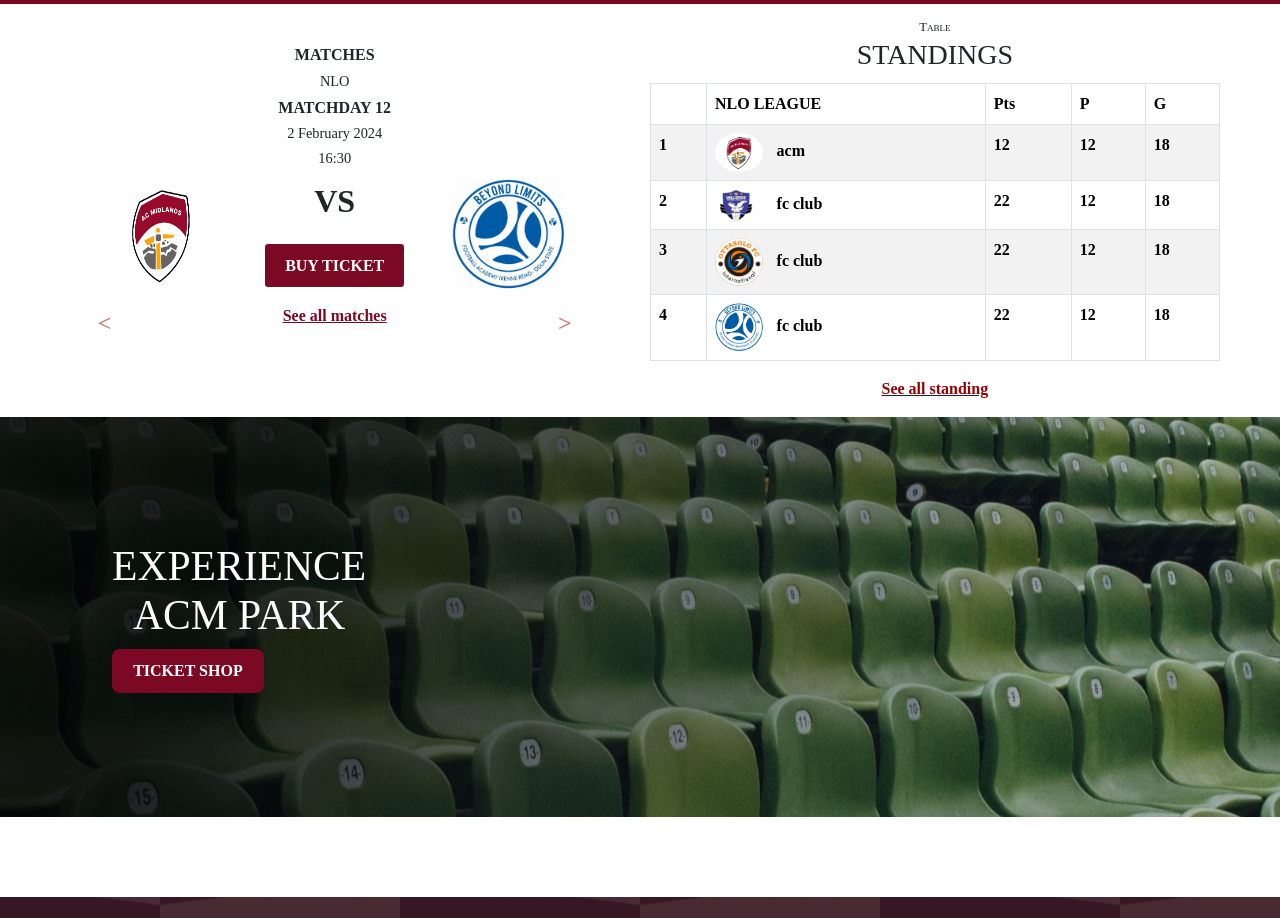
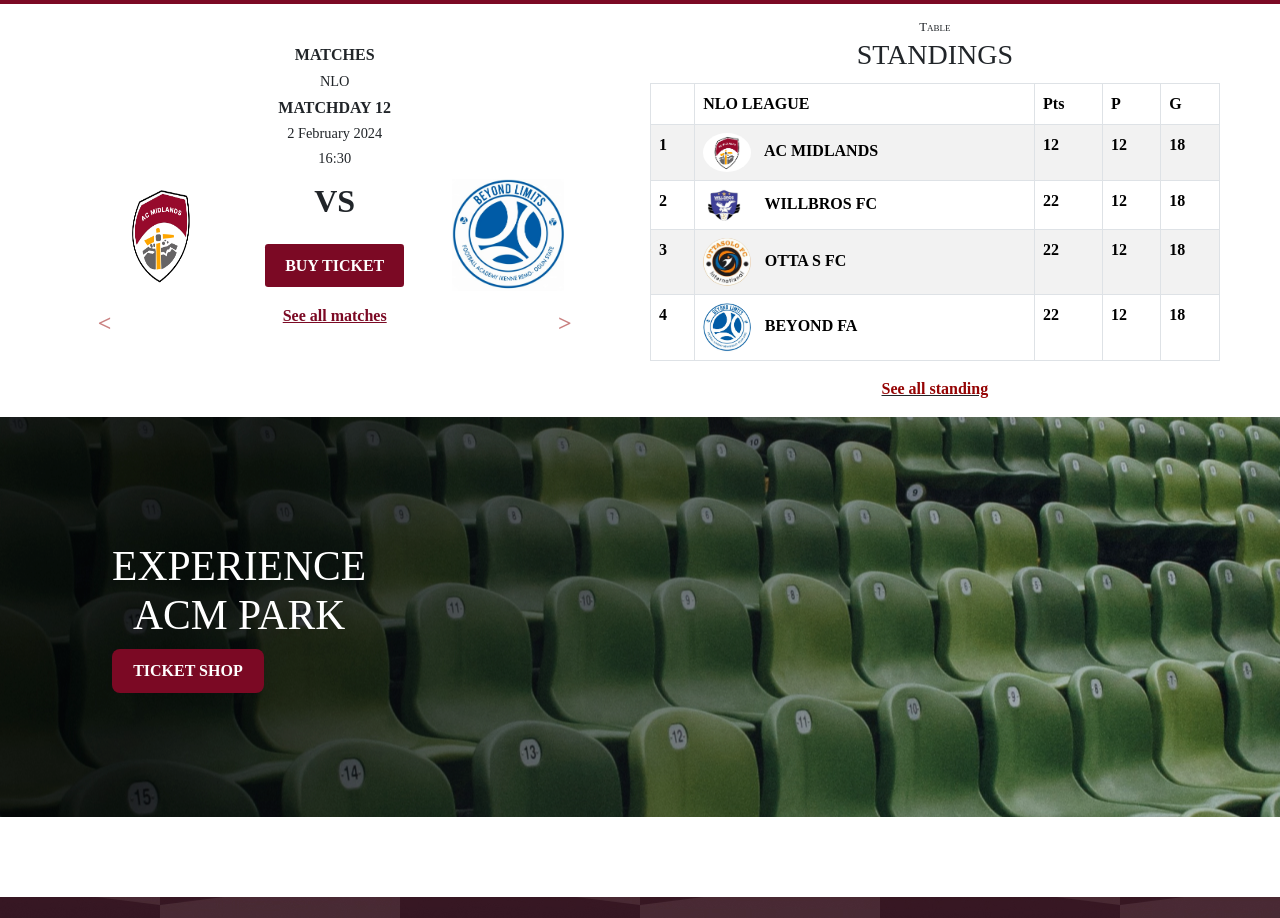
Before and after one commit to muky-albaneey/football_frontend, a React (Vite) app: page / in a window 1280 px wide. Shown: the part 1860-2778 px from the top of the page. Built offline with nearby package versions, Linux system fonts and the light colour scheme.

Commit message:
football_frontend

```diff
--- a/src/feature/Standing.tsx
+++ b/src/feature/Standing.tsx
@@ -10,7 +10,7 @@
   const stand =  [
         {
             id : 1,
-            name: 'acm ',
+            name: 'AC MIDLANDS ',
             pts :12,
             p: 12,
             g: 18,
@@ -18,7 +18,7 @@
         },
         {
             id : 2,
-            name: 'fc club ',
+            name: 'WILLBROS FC ',
             pts :22,
             p: 12,
             g: 18,
@@ -26,7 +26,7 @@
         },
         {
             id : 3,
-            name: 'fc club ',
+            name: 'OTTA S FC ',
             pts :22,
             p: 12,
             g: 18,
@@ -34,7 +34,7 @@
         },
         {
             id : 4,
-            name: 'fc club ',
+            name: 'BEYOND FA ',
             pts :22,
             p: 12,
             g: 18,
```
